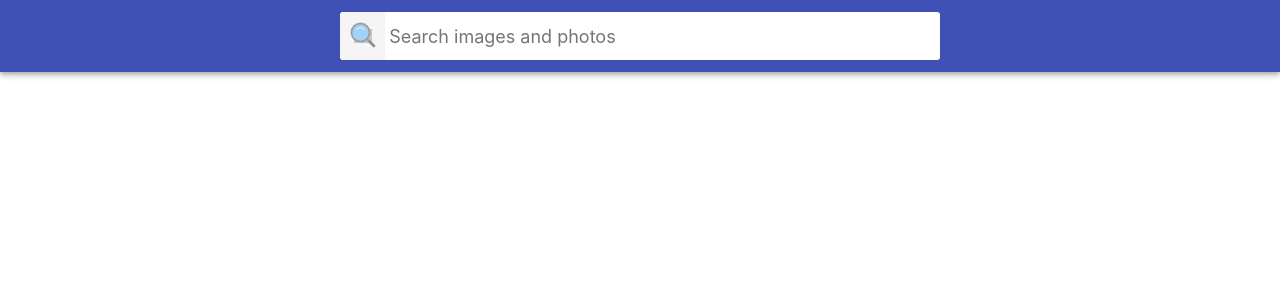
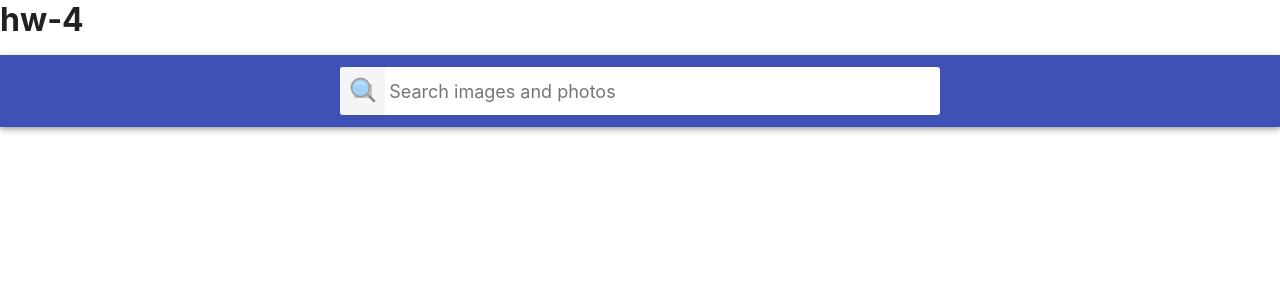
Before and after one commit to ViktoriiaOstrojinskaya/goit-react-hw-04-image-finder, a React (Create React App) app: page / in a window 1280 px wide. Shown: the top 300 px of the page. Built offline with nearby package versions, Linux system fonts and the light colour scheme; grey boxes are pictures that could not be loaded.

Commit message:
add start files

```diff
--- a/package.json
+++ b/package.json
@@ -2,7 +2,7 @@
   "name": "react-homework-template",
   "version": "0.1.0",
   "private": true,
-  "homepage": "https://ViktoriiaOstrojinskaya.github.io/goit-react-hw-03-image-finder/",
+  "homepage": "https://ViktoriiaOstrojinskaya.github.io/goit-react-hw-04-image-finder/",
   "dependencies": {
     "@emotion/react": "^11.10.5",
     "@emotion/styled": "^11.10.5",
--- a/src/components/App.jsx
+++ b/src/components/App.jsx
@@ -86,6 +86,7 @@ class App extends Component {
 
     return (
       <MainPage>
+        <h1>hw-4</h1>
         <Searchbar onSubmit={this.handleSearchBarSubmit} />
         <ImageGallery
           searchName={imageName}
```
